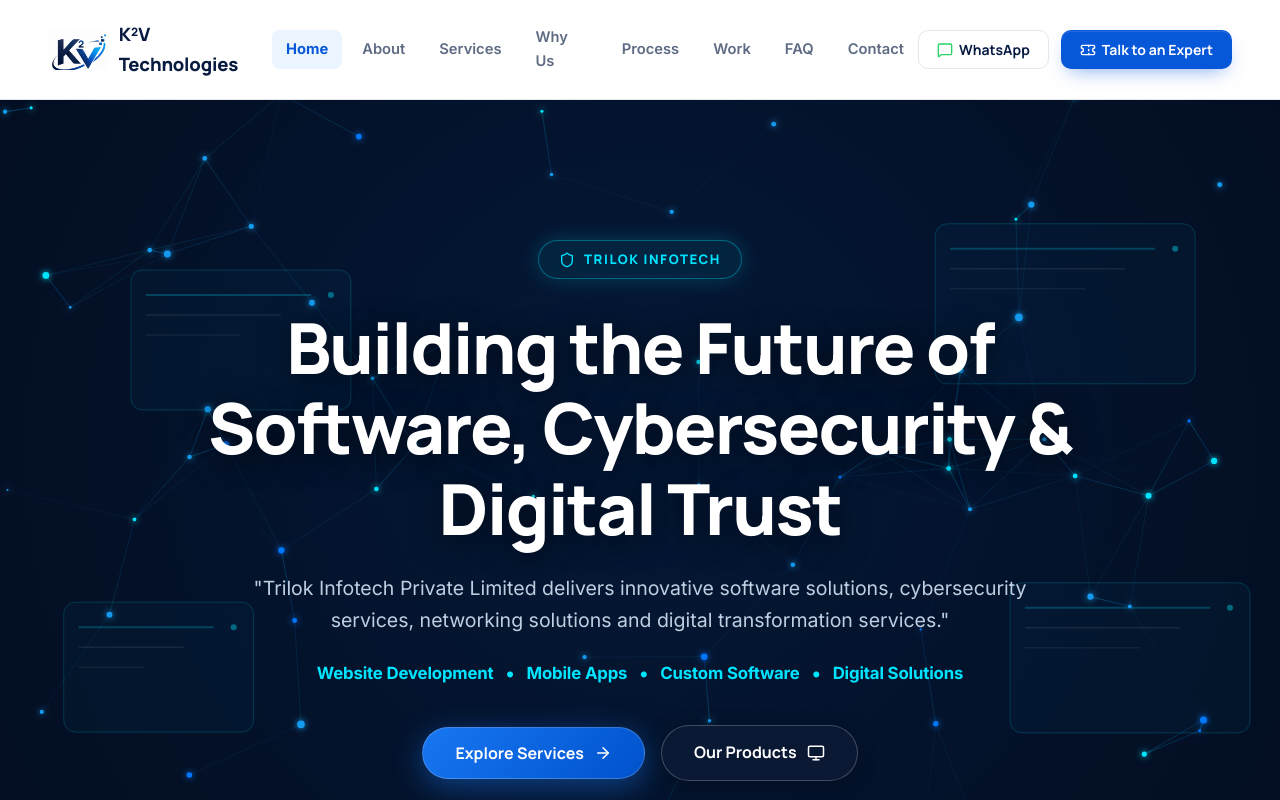
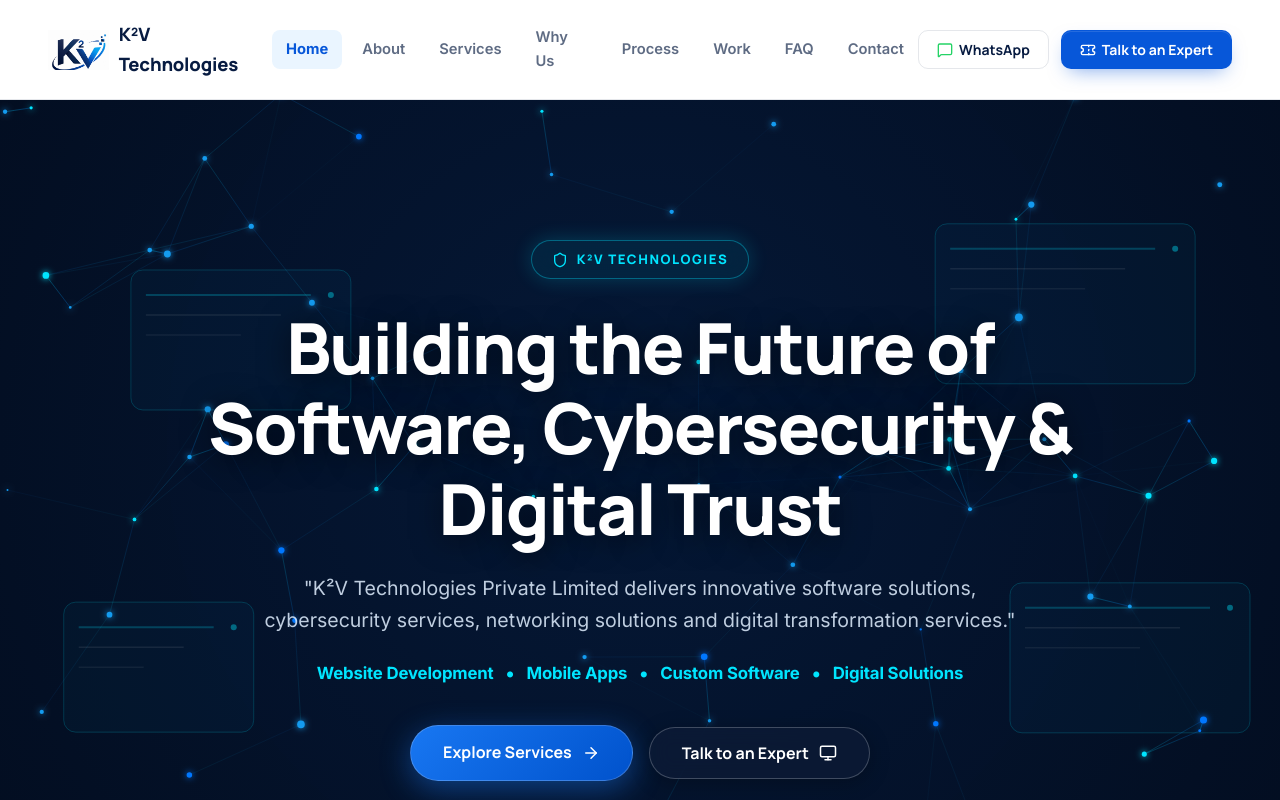
Before and after one commit to shaikmuzammil2905/kv2technologies, a React (Vite) app: page / in a window 1280 px wide. Shown: the top 800 px of the page. Built offline with nearby package versions, Linux system fonts and the light colour scheme.

Commit message:
fix: replace Trilok Infotech references with K2V Technologies content in hero section

```diff
--- a/src/components/Hero.jsx
+++ b/src/components/Hero.jsx
@@ -67,7 +67,7 @@
           {/* Top Pill Tag / Eyebrow Badge */}
           <motion.div variants={itemVariants} className="hero-top-badge">
             <Shield size={16} color="#00e5ff" />
-            <span>TRILOK INFOTECH</span>
+            <span>K²V TECHNOLOGIES</span>
           </motion.div>
 
           {/* Main Headline */}
@@ -77,7 +77,7 @@
 
           {/* Subtitle Quote */}
           <motion.p variants={itemVariants} className="hero-subtitle-quote">
-            &quot;Trilok Infotech Private Limited delivers innovative software solutions, cybersecurity services, networking solutions and digital transformation services.&quot;
+            &quot;K²V Technologies Private Limited delivers innovative software solutions, cybersecurity services, networking solutions and digital transformation services.&quot;
           </motion.p>
 
           {/* Bullet-Separated Services List */}
@@ -93,21 +93,21 @@
 
           {/* Action CTA Buttons */}
           <motion.div variants={itemVariants} className="hero-cta-group">
-            <button
+            <a
+              href="#services"
               className="hero-btn hero-btn-primary"
-              onClick={onOpenTicketWidget}
             >
               <span>Explore Services</span>
               <ArrowRight size={18} />
+            </a>
+
+            <button
+              className="hero-btn hero-btn-secondary"
+              onClick={onOpenTicketWidget}
+            >
+              <span>Talk to an Expert</span>
+              <Monitor size={18} />
             </button>
-
-            <a
-              href="#services"
-              className="hero-btn hero-btn-secondary"
-            >
-              <span>Our Products</span>
-              <Monitor size={18} />
-            </a>
           </motion.div>
         </motion.div>
       </div>
```
